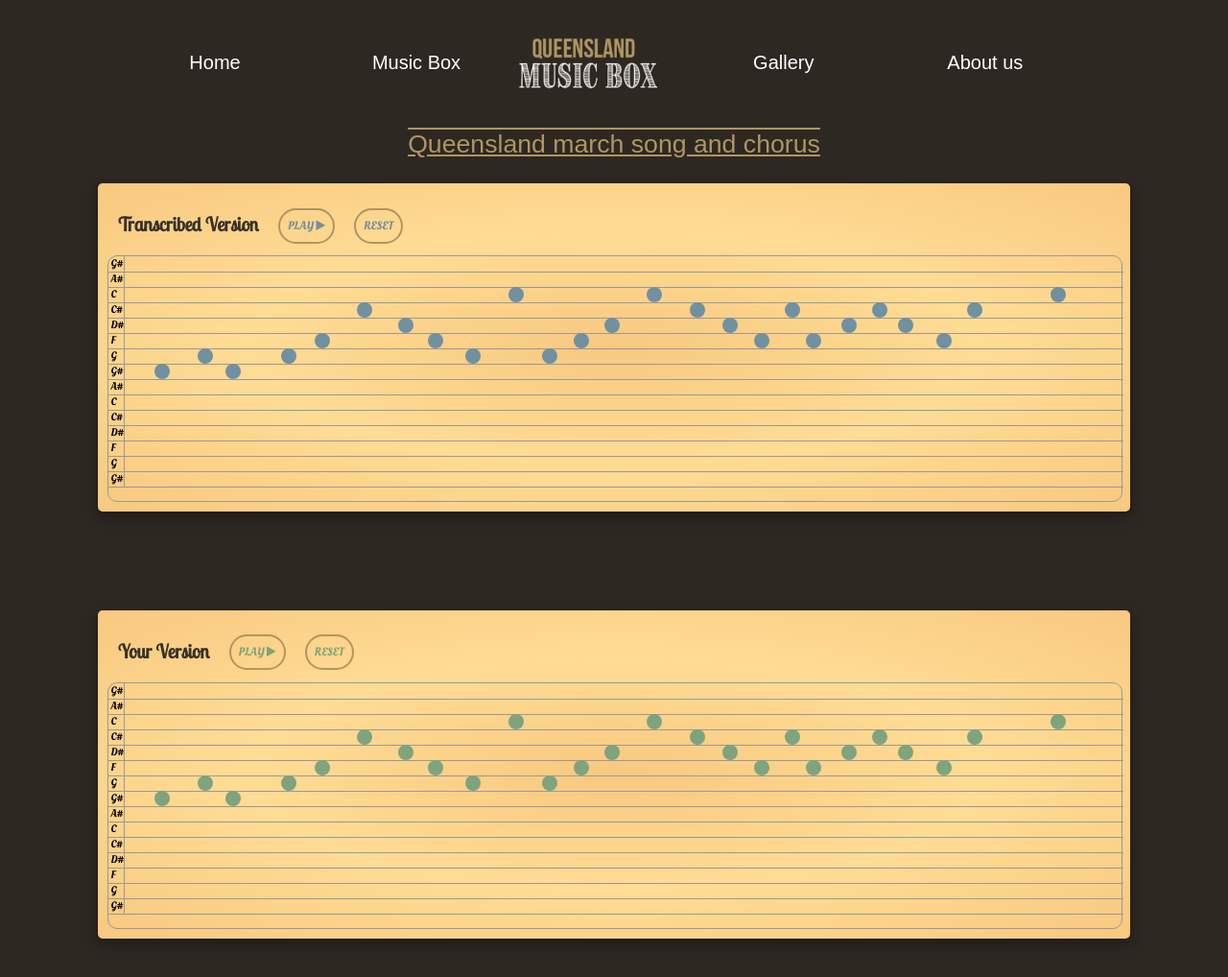
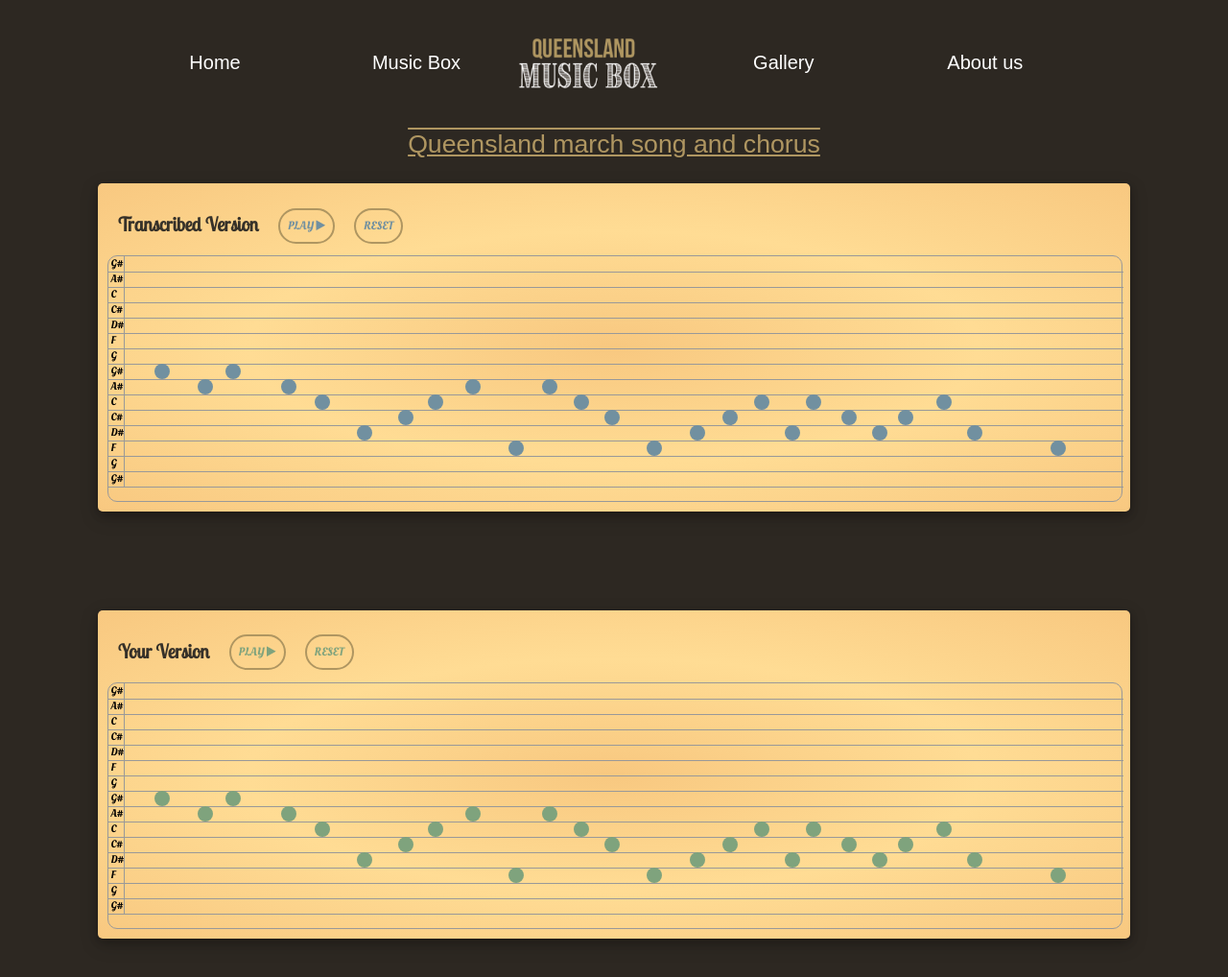
Before and after one commit to sunjiajing0815/design_studio, a plain HTML site: page musicbox.html in a window 1280 px wide. Shown: the top 1018 px of the page at 96% size. Drawn offline with Linux system fonts and the light colour scheme; no server answers; files whose address does not match are found by name.

Commit message:
Revert music scores for easier music editing

```diff
--- a/css/index.css
+++ b/css/index.css
@@ -253,6 +253,7 @@ body {
 	position: absolute;
 	left: 0;
 	width: 95%;
+	top:290px;
 }
 
 .bar{
--- a/js/originVersion.js
+++ b/js/originVersion.js
@@ -39,7 +39,7 @@ $(document).ready(function () {
     lowLag.init({'debug':'false','urlPrefix':'snd/'    });
 
     for(i=0;i<15;i++){
-        lowLag.load(['bx_'+i+'.mp3','bx_'+i+'.ogg'],'bx_'+i);
+        lowLag.load(['bx_'+i+'.mp3','bx_'+i+'.ogg'],'bx_'+(14-i));
         //sounds.push(new buzz.sound("./snd/bx_"+i));
     }
 
@@ -109,7 +109,7 @@ function loadOriginSong(iSongNr) {
         var mid=notelist.length;
         var crd=sampleSong[i].split(",");
         notelist.push(mid);
-        $("body .origin-version").append('<div name="nte'+mid+'" id="o_nte'+mid+'" style="left:'+(crd[0])+'px;top:'+crd[1]*16+'px;" class="o_noot"></div>');//'+rnotes[notes[crd[1]]%12]+'
+        $("body .origin-version").append('<div name="nte'+mid+'" id="o_nte'+mid+'" style="left:'+(crd[0])+'px;top:'+(14-crd[1])*16+'px;" class="o_noot"></div>');//'+rnotes[notes[crd[1]]%12]+'
 
     }
 }
--- a/js/yourVersion.js
+++ b/js/yourVersion.js
@@ -20,8 +20,8 @@
     g    79
     g+  80
     */
-var rnotes=new Array('c','c#','d','d#','e','f','f#','g','g#','a','a#','b');
-var notes=new Array(56,58,60,61,63,65,67,68,70,72,73,75,77,79,80);
+var rnotes=new Array('c','c#','d','d#','e','f','f#','g','g#','a','a#','b');//old("b","a#","a","g#","g","f#","f","e","d#","d","c#","c")
+var notes=new Array(56,58,60,61,63,65,67,68,70,72,73,75,77,79,80);//new(80,79,77,75,73,72,70,68,67,65,63,61,60,58,56)
 var drag="";
 var coords=new Array(0,0,0);
 var notelist=new Array();
@@ -44,7 +44,7 @@ $(document).ready(function () {
     lowLag.init({'debug':'false','urlPrefix':'snd/'    });
 
     for(i=0;i<15;i++){
-        lowLag.load(['bx_'+i+'.mp3','bx_'+i+'.ogg'],'bx_'+i);
+        lowLag.load(['bx_'+i+'.mp3','bx_'+i+'.ogg'],'bx_'+14-i);
         //sounds.push(new buzz.sound("./snd/bx_"+i));
     }
 
@@ -203,7 +203,7 @@ function loadSong(iSongNr) {
         var mid=notelist.length;
         var crd=sampleSong[i].split(",");
         notelist.push(mid);
-        $("body .your-version").append('<div name="nte'+mid+'" id="nte'+mid+'" style="left:'+(crd[0])+'px;top:'+crd[1]*16+'px;" class="noot"></div>');//'+rnotes[notes[crd[1]]%12]+'
+        $("body .your-version").append('<div name="nte'+mid+'" id="nte'+mid+'" style="left:'+(crd[0])+'px;top:'+(14-crd[1])*16+'px;" class="noot"></div>');//'+rnotes[notes[crd[1]]%12]+'
         drag="";
 
         if(document.body.ontouchstart === undefined){
```
